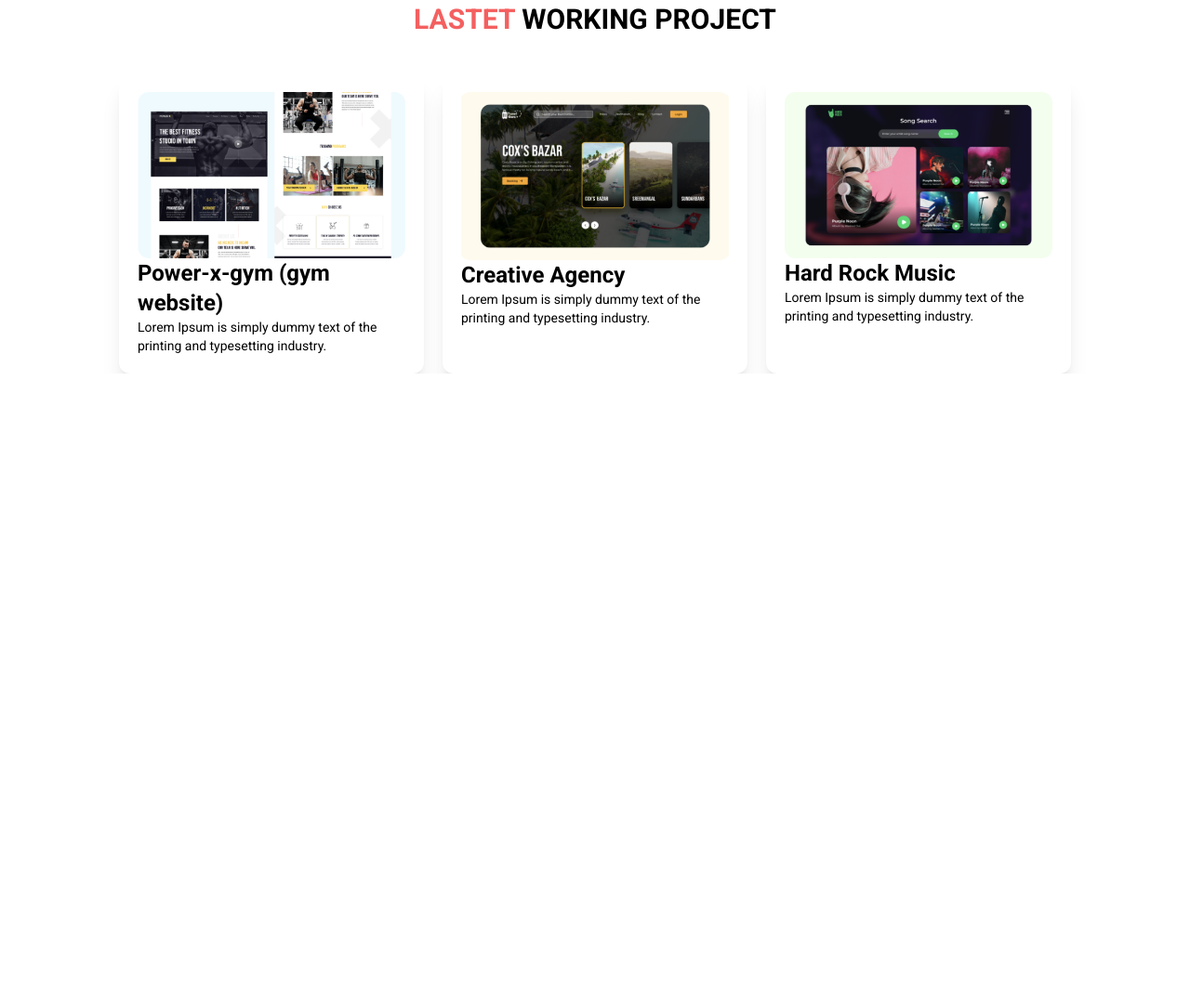
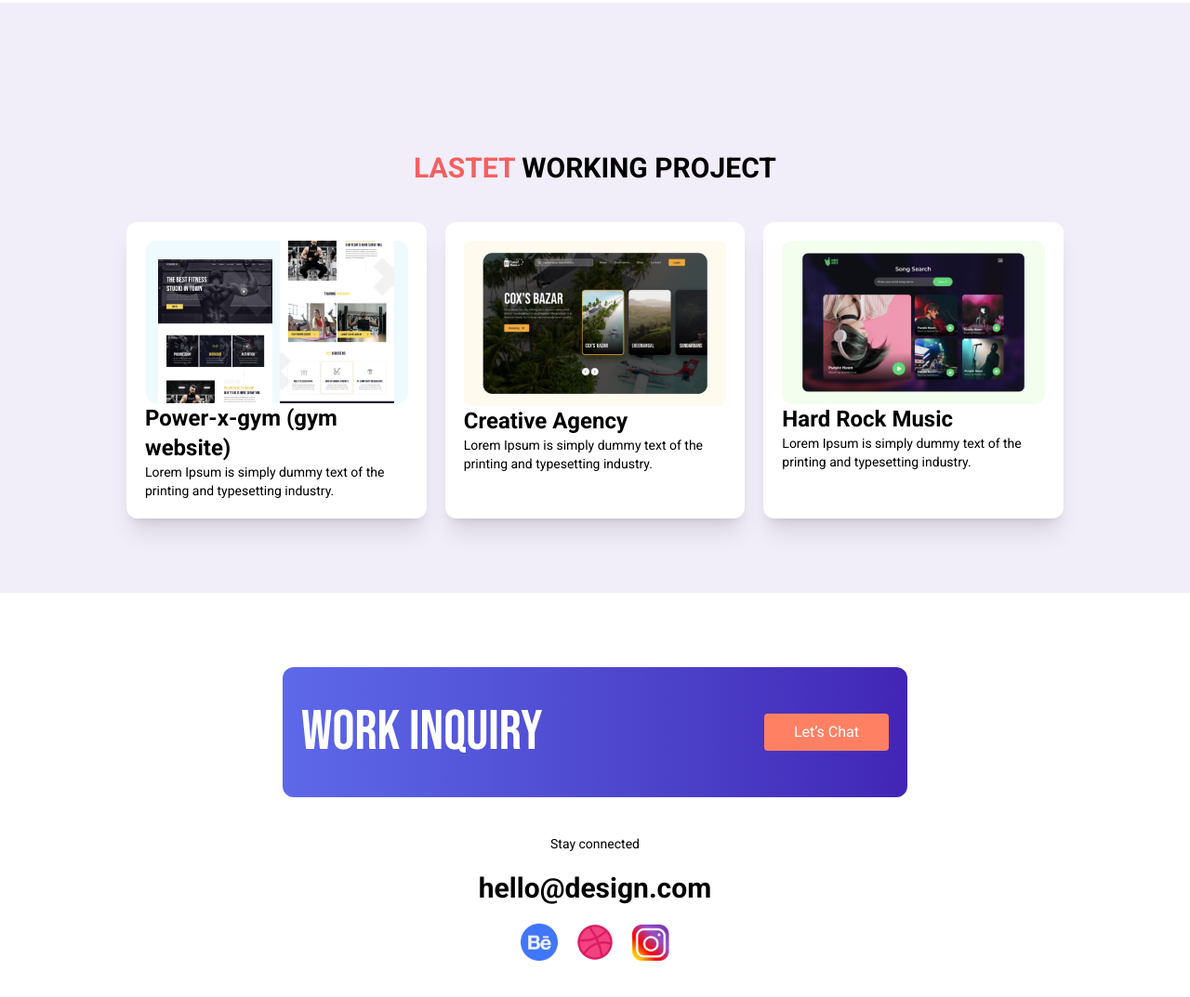
Before and after one commit to mdyasin0/portfolio, a plain HTML site: page index.html in a window 1280 px wide. Shown: the part 975-2048 px from the top of the page at 93% size. Before the commit the page ends 1377 px from the top, so only its background shows below. Drawn offline with nearby package versions, Linux system fonts and the light colour scheme.

Commit message:
footer  added with mobile responsive

```diff
--- a/index.html
+++ b/index.html
@@ -78,9 +78,10 @@
         </div>
      </section>
      <!-- LASTET WORKING PROJECT -->
-      <section class="max-w-5xl mx-auto mt-20" >
+     <div class="bg-[#f1eefa] py-20 mt-20">
+        <section class="max-w-5xl mx-auto mt-20 " >
             <h1 class="text-3xl font-bold text-center"><span class="text-[#F46060]">LASTET</span> WORKING PROJECT</h1>
-        <div class="flex gap-5 mt-10 ">
+            <div class="sm:flex gap-5 mt-10 space-y-10 sm:space-y-0 px-2 ">
                 <div class="bg-white p-5 rounded-xl shadow-xl">
                     <img class="w-96" src="images/image 4.png" alt="">
                     <h1 class="text-2xl font-bold">
@@ -117,6 +118,27 @@
                 </div>
             </div>
           </section>
+     </div>
+      <!-- footer -->
+       <footer class="bg-white mt-20">
+        <div class="bg-gradient-to-r from-[#5D69E9] to-[#4225B6] py-10 rounded-xl max-w-2xl mx-auto flex items-center justify-between px-5">
+            <h1 class="text-white font-bold text-6xl bebas-neue-regular ">Work Inquiry</h1>
+            <button class="py-2 px-8 rounded-sm bg-[#FF8063] text-white">Let’s Chat</button>
+        </div>
+        <div class="space-y-5  mt-10 mb-10">
+            <p class="text-sm text-center ">
+                Stay connected
+            </p>
+            <h1 class="text-3xl font-bold text-center">
+                hello@design.com
+            </h1>
+            <div class="flex justify-center gap-5 items-center">
+                <img class="w-10" src="icons/Group 33059.png" alt="">
+                <img class="w-10" src="icons/image 6.png" alt="">
+                <img class="w-10" src="icons/image 7.png" alt="">
+            </div>
+        </div>
+       </footer>
 
 </body>
 </html>
```
Lines whose indentation alone changed are shown as unchanged.
